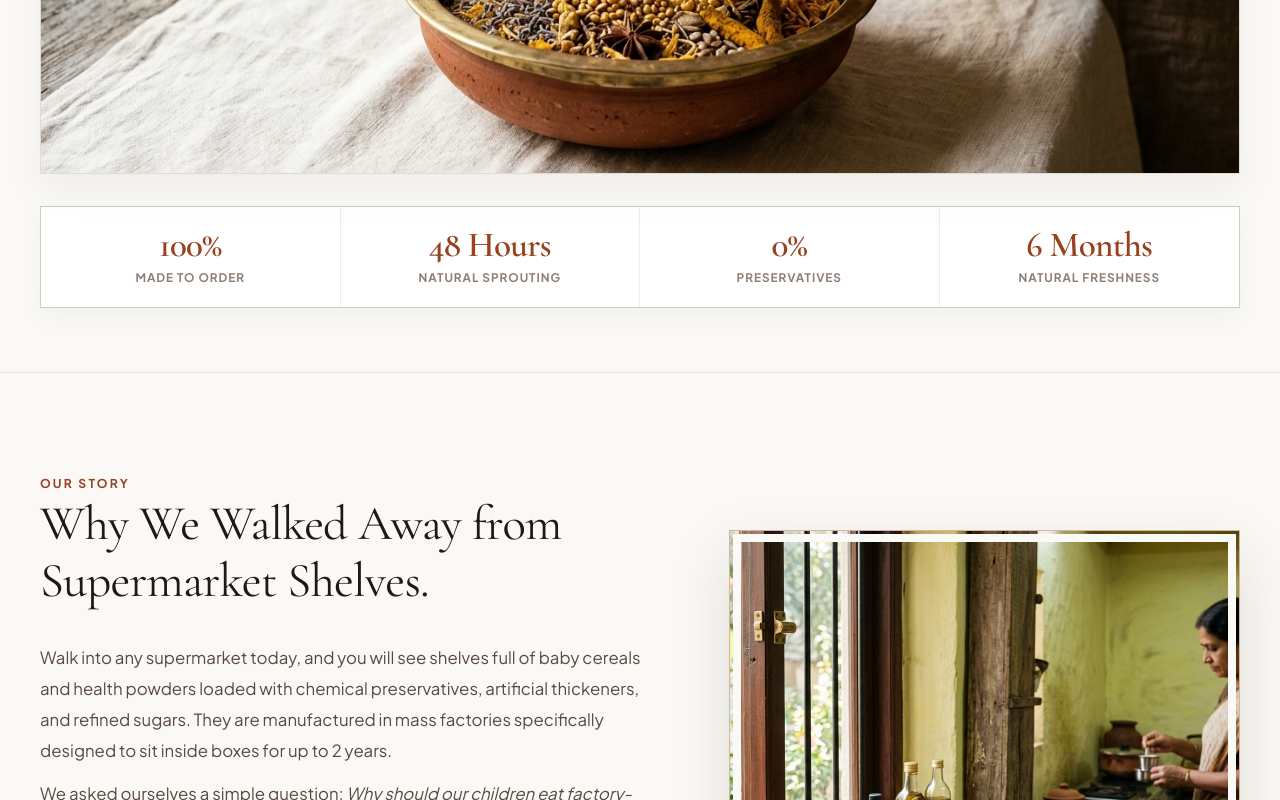
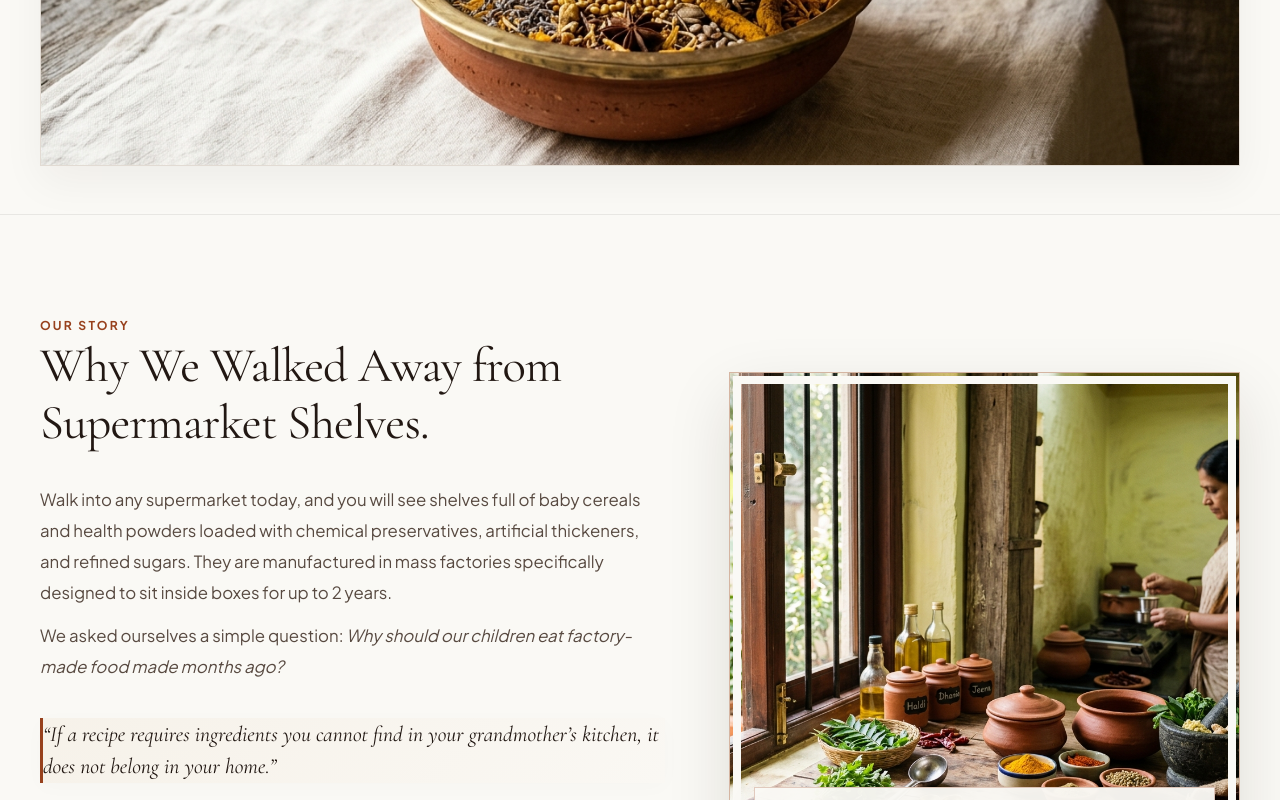
Before and after one commit to shreerahulsgit/good-fills, a Next.js app: page /about in a window 1280 px wide. Shown: the part 723-1523 px from the top of the page. Built offline with nearby package versions, Linux system fonts and the light colour scheme.

Commit message:
feat(about): simplify copy and update hero section layout

```diff
--- a/src/components/about/AboutView.module.css
+++ b/src/components/about/AboutView.module.css
@@ -18,7 +18,7 @@
    ======================================================== */
 .heroSection {
   position: relative;
-  padding: var(--space-10) 0 var(--space-16);
+  padding: var(--space-8) 0 var(--space-12);
   background-color: var(--bg-canvas);
   border-bottom: 1px solid var(--border-hairline);
 }
@@ -95,7 +95,7 @@
   width: 100%;
   aspect-ratio: 16 / 9;
   max-height: 640px;
-  margin: 0 0 var(--space-8);
+  margin: 0;
   position: relative;
   overflow: hidden;
   border-radius: 0;
--- a/src/components/about/AboutView.tsx
+++ b/src/components/about/AboutView.tsx
@@ -185,31 +185,6 @@ export function AboutView() {
               alt="Good Fills ancestral kitchen ingredients, loving hands, sprouted grains, and mountain honey"
               className={styles.heroBannerImage}
             />
-          </motion.div>
-
-          {/* Architectural Trust Metrics Strip */}
-          <motion.div
-            className={styles.statsRow}
-            initial={{ opacity: 0, y: 18 }}
-            animate={{ opacity: 1, y: 0 }}
-            transition={{ duration: 0.8, ease: luxuryEase, delay: 0.32 }}
-          >
-            <div className={styles.statItem}>
-              <span className={styles.statValue}>100%</span>
-              <span className={styles.statLabel}>Made to Order</span>
-            </div>
-            <div className={styles.statItem}>
-              <span className={styles.statValue}>48 Hours</span>
-              <span className={styles.statLabel}>Natural Sprouting</span>
-            </div>
-            <div className={styles.statItem}>
-              <span className={styles.statValue}>0%</span>
-              <span className={styles.statLabel}>Preservatives</span>
-            </div>
-            <div className={styles.statItem}>
-              <span className={styles.statValue}>6 Months</span>
-              <span className={styles.statLabel}>Natural Freshness</span>
-            </div>
           </motion.div>
         </div>
       </section>
```
